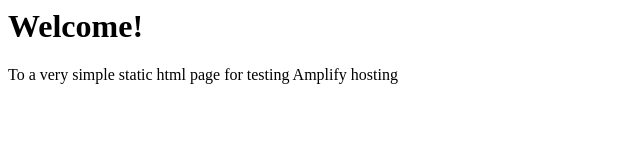
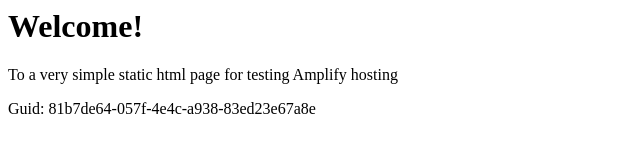
Before and after one commit to aws-aemilia-icn/Github-PR-Commit-Integration-Test-DoNotTouch-Gith-OKSLNVO2-v1-prod-ap-northeast-2, a website: page src/index.html in a window 1280 px wide. Shown: the whole page, without its empty margins (0-640 px from the left). Drawn offline with Linux system fonts and the light colour scheme.

Commit message:
commit from integ tests

```diff
--- a/src/index.html
+++ b/src/index.html
@@ -1,3 +1,5 @@
+
+
 <html lang="en">
 
 <head>
@@ -10,6 +12,6 @@
 <body>
     <h1>Welcome!</h1>
     <p>To a very simple static html page for testing Amplify hosting</p>
-</body>
+    <p>Guid: 81b7de64-057f-4e4c-a938-83ed23e67a8e</p></body>
 
 </html>
```
